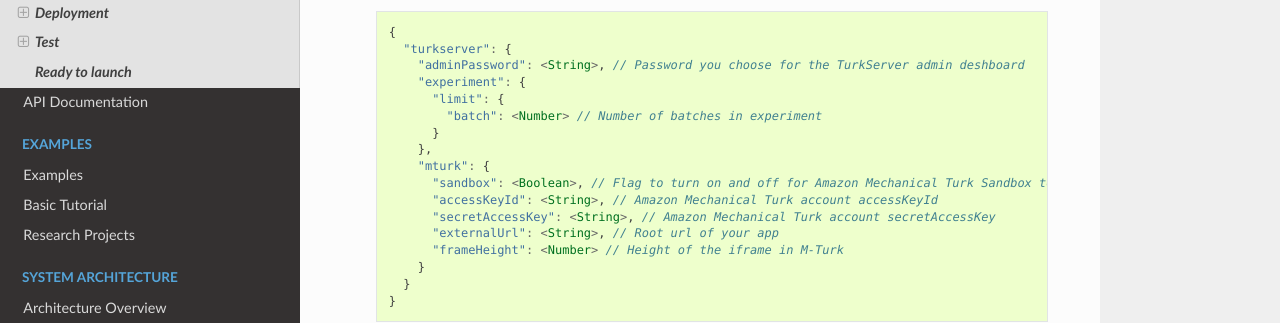
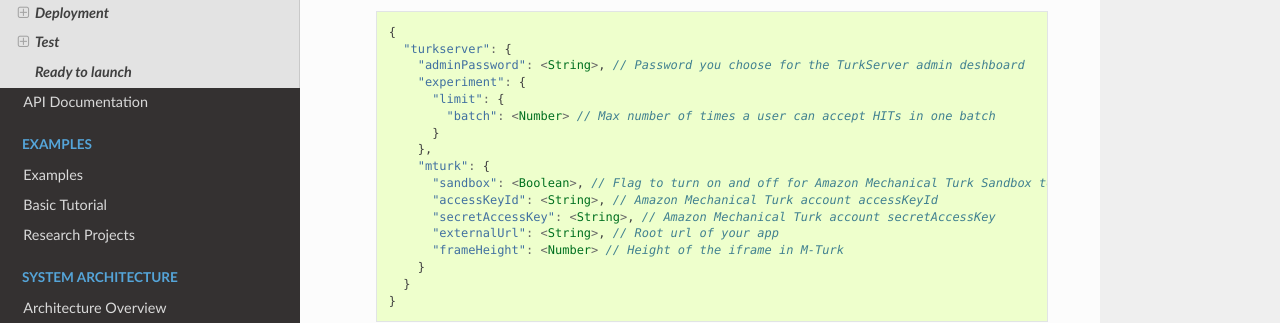
Before and after one commit to TurkServer/docs, a Sphinx documentation site: the page built from source/quick-start.md, in a window 1280 px wide and 900 px high, scrolled down 3339 px. Shown: the part 151-474 px from the top of the window. Built offline with Sphinx 7.4.7 and the Read the Docs theme 2.0.0, drawn with Linux system fonts in a browser that asks for light colours.

Commit message:
Update: correction for comment in settings file

```diff
--- a/source/quick-start.md
+++ b/source/quick-start.md
@@ -148,7 +148,7 @@
         "adminPassword": <String>, // Password you choose for the TurkServer admin deshboard
         "experiment": {
           "limit": {
-            "batch": <Number> // Number of batches in experiment
+            "batch": <Number> // Max number of times a user can accept HITs in one batch
           }
         },
         "mturk": {
```
